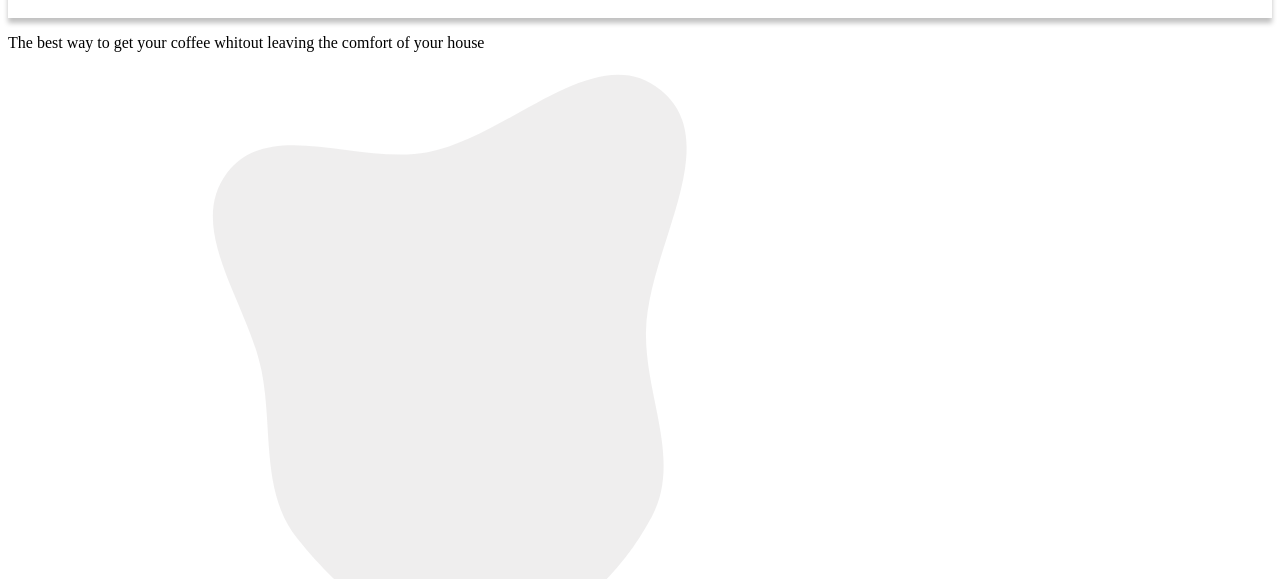
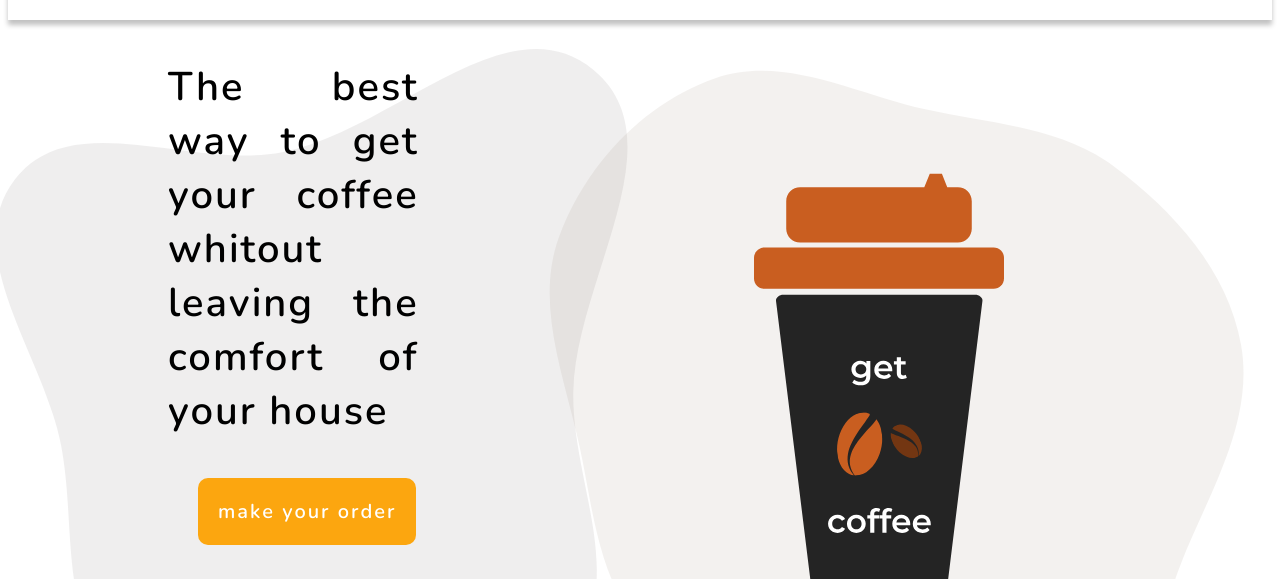
Before and after one commit to aisha-ramiro/dev-challenge, a plain HTML site: page getCoffee/index.html in a window 1280 px wide. Shown: the part 95-674 px from the top of the page. Drawn offline with nearby package versions, Linux system fonts and the light colour scheme.

Commit message:
add styles

```diff
--- a/getCoffee/index.html
+++ b/getCoffee/index.html
@@ -5,6 +5,9 @@
   <meta http-equiv="X-UA-Compatible" content="IE=edge">
   <meta name="viewport" content="width=device-width, initial-scale=1.0">
   <link rel="stylesheet" href="styles.css" />
+  <link rel="preconnect" href="https://fonts.googleapis.com">
+  <link rel="preconnect" href="https://fonts.gstatic.com" crossorigin>
+  <link href="https://fonts.googleapis.com/css2?family=Nunito:wght@600&display=swap" rel="stylesheet">
   <title>Get Coffe</title>
 </head>
 <body>
@@ -18,27 +21,38 @@
   </header>
 
   <main class='landing'>
-    <div class='apresentationContainer'>
+    <div class='firstContainer'>
+
       <p>The best way to get your coffee whitout leaving the comfort of your house</p>
+
+      <div class="button">
         <a href="#">make your order</a>
+      </div>
+
+      <div class='mediaLinks'>
         <a href="#"><img src="./assets/instagram.svg" alt='instagram'></a>
         <a href="#"><img src="./assets/linkedin.svg" alt='linkedin'></a>
         <a href="#"><img src="./assets/twitter.svg" alt='twitter'></a>
-      <img src="./assets/forma1.svg">
+      </div>
     </div>
 
-    <div class='imgContainer'>
+        <img class='imgApresentation' src="./assets/forma1.svg">
+
+      <div class="secondContainer">
+        <div class='copo'>
         <img src="./assets/copo.svg"/>
+      </div>
+      <div class='imgApresentation'>
         <img src="./assets/forma2.svg"/>
+      </div>
       </div>
   </main>
 
-    <footer class='bottom'>
     <div class='scroll'>
       <p>scroll down</p>
       <a href="#"><img src="./assets/scroll.svg"></a>
     </div>
-    </footer>
+
 
 </body>
 </html>
--- a/getCoffee/styles.css
+++ b/getCoffee/styles.css
@@ -1,3 +1,7 @@
+body {
+  font-family: 'Nunito', sans-serif;
+}
+
 .navBar{
   display: flex;
   flex-direction: row;
@@ -19,3 +23,86 @@
   font-weight: bold;
   font-size: 25px;
 }
+
+.landing{
+  display: flex;
+  flex-direction: row;
+  width: 100%;
+  margin-bottom: 10px;
+  padding-left: 10px;
+}
+
+.imgApresentation{
+  position: absolute;
+  z-index: 1;
+  margin: 20px 0px 0px -80px;
+  display: block;
+  width: 800px;
+  height: 800px;
+}
+
+.firstContainer{
+  position: relative;
+  z-index: 10;
+  display: flex;
+  justify-content: center;
+  flex-direction: column;
+  font-size: 40px;
+  letter-spacing: 2px;
+  text-align: justify;
+  width: 50%;
+  padding-left: 150px;
+}
+
+.firstContainer p{
+  max-width: 45%;
+
+}
+
+.firstContainer .button a{
+  text-decoration: none;
+  padding: 20px 20px;
+  margin: 50px 0px 0px 30px;
+  color: white;
+  background-color:#FCA60F;
+  width: 200px;
+  font-size: 20px;
+  font-weight: bold;
+  text-align: center;
+  border-radius: 10px;
+}
+
+.firstContainer .mediaLinks {
+  margin: 50px 0px 0px 50px;
+}
+
+.secondContainer{
+  display:flex;
+  width: 50%;
+  justify-content: flex-end;
+}
+
+.secondContainer .copo{
+  display: flex;
+  position: relative;
+  z-index: 10;
+  margin-right: 50%;
+  margin-top: 20%;
+
+}
+
+.secondContainer .copo img{
+  width: 250px;
+  text-align: center;
+}
+
+.secondContainer .imgApresentation img {
+  width: 800px;
+  display: flex;
+}
+
+.scroll{
+  display: flex;
+  flex-direction: column;
+  text-align: center;
+}
```
Lines whose indentation alone changed are shown as unchanged.
